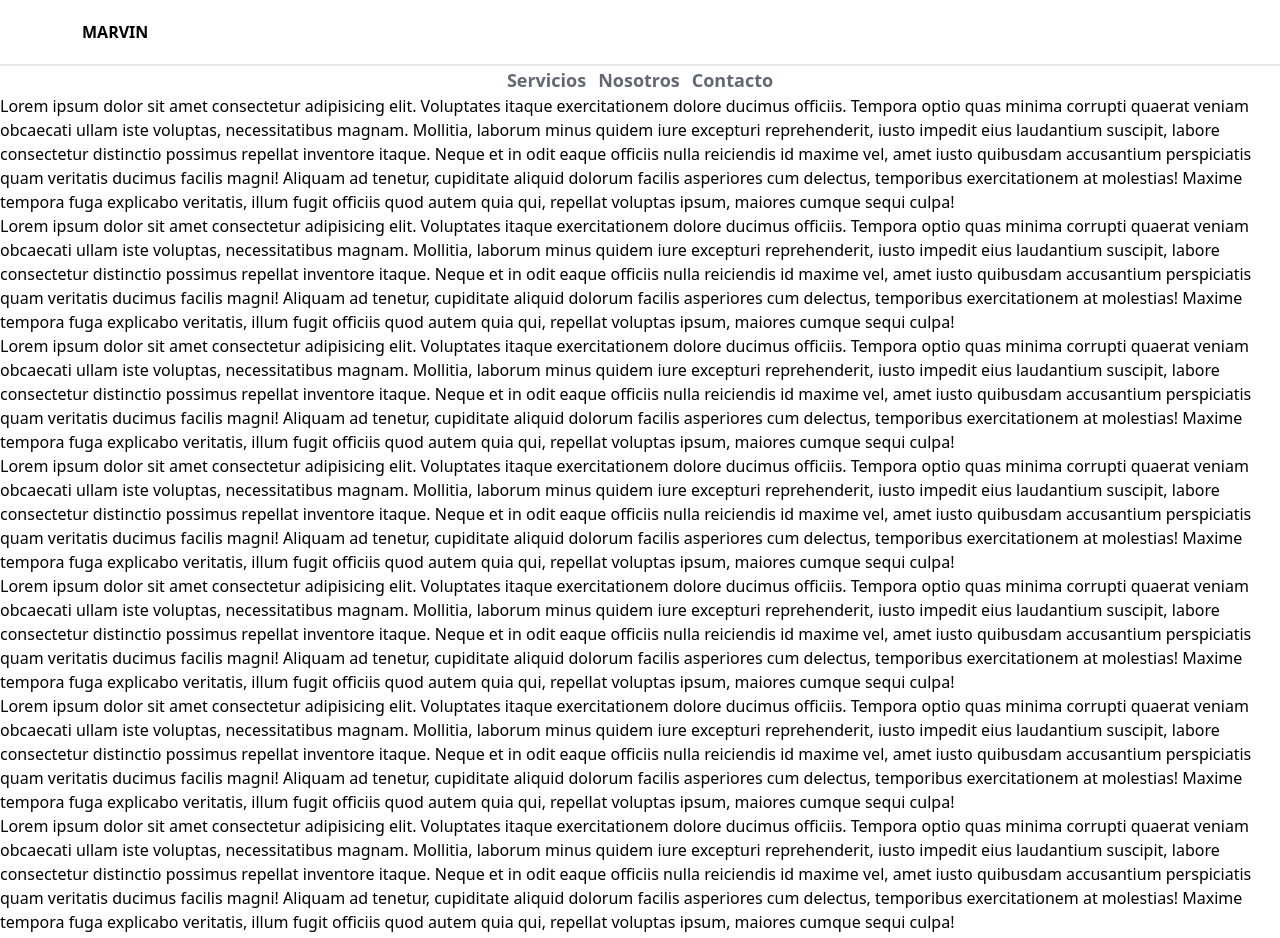
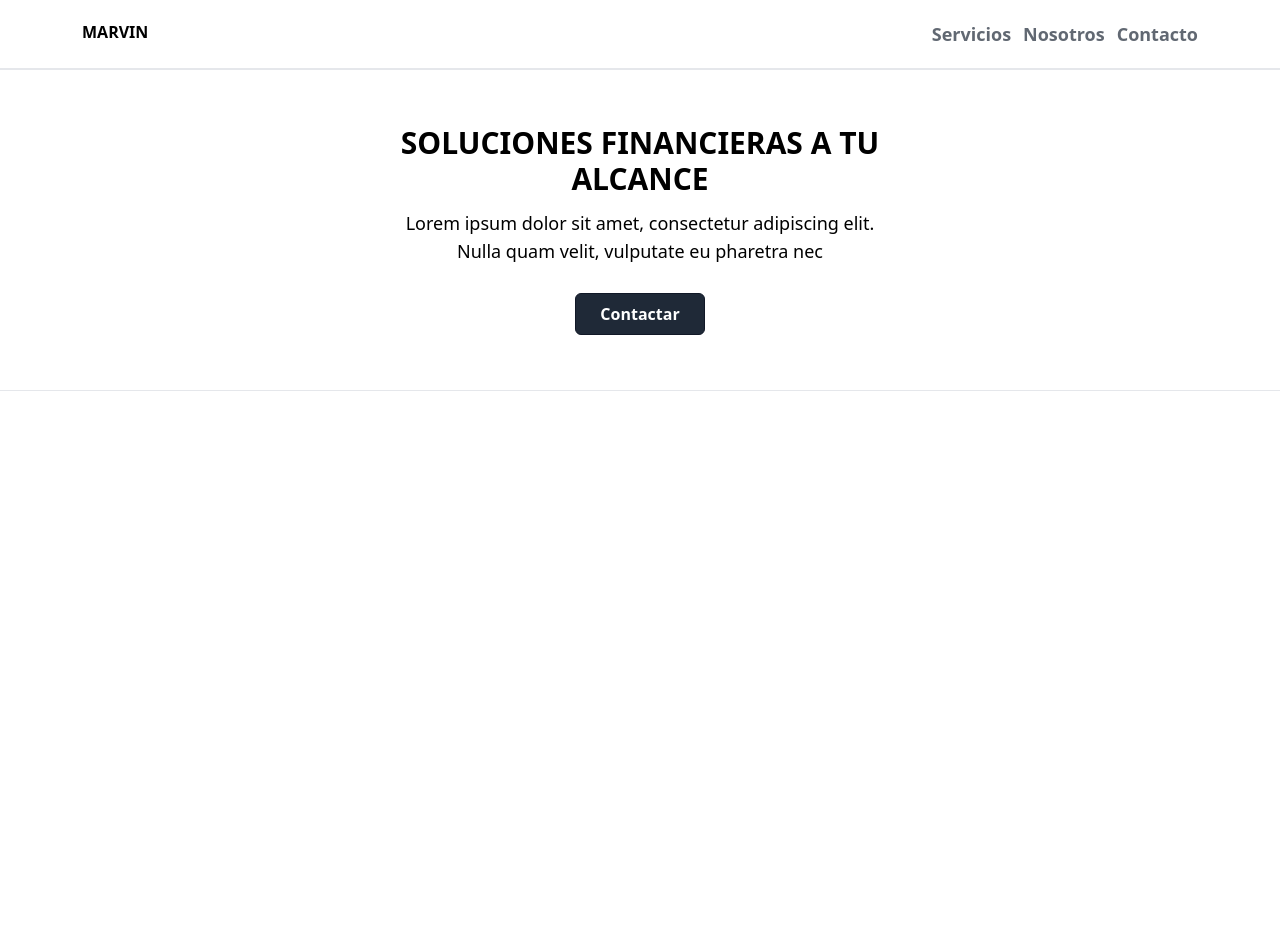
Before and after one commit to vspeed21/contabilidad-marvin, a React (Vite) app: page / in a window 1280 px wide. Shown: the top 938 px of the page. After the commit the page ends 800 px from the top, so only its background shows below. Built offline with nearby package versions, Linux system fonts and the light colour scheme.

Commit message:
create: hero component

```diff
--- a/src/App.tsx
+++ b/src/App.tsx
@@ -1,18 +1,12 @@
+import Hero from "./components/hero/Hero";
 import Header from "./layout/Header";
 
 function App() {
   return (
     <>
       <Header />
-      <p>Lorem ipsum dolor sit amet consectetur adipisicing elit. Voluptates itaque exercitationem dolore ducimus officiis. Tempora optio quas minima corrupti quaerat veniam obcaecati ullam iste voluptas, necessitatibus magnam. Mollitia, laborum minus quidem iure excepturi reprehenderit, iusto impedit eius laudantium suscipit, labore consectetur distinctio possimus repellat inventore itaque. Neque et in odit eaque officiis nulla reiciendis id maxime vel, amet iusto quibusdam accusantium perspiciatis quam veritatis ducimus facilis magni! Aliquam ad tenetur, cupiditate aliquid dolorum facilis asperiores cum delectus, temporibus exercitationem at molestias! Maxime tempora fuga explicabo veritatis, illum fugit officiis quod autem quia qui, repellat voluptas ipsum, maiores cumque sequi culpa!</p>
-      <p>Lorem ipsum dolor sit amet consectetur adipisicing elit. Voluptates itaque exercitationem dolore ducimus officiis. Tempora optio quas minima corrupti quaerat veniam obcaecati ullam iste voluptas, necessitatibus magnam. Mollitia, laborum minus quidem iure excepturi reprehenderit, iusto impedit eius laudantium suscipit, labore consectetur distinctio possimus repellat inventore itaque. Neque et in odit eaque officiis nulla reiciendis id maxime vel, amet iusto quibusdam accusantium perspiciatis quam veritatis ducimus facilis magni! Aliquam ad tenetur, cupiditate aliquid dolorum facilis asperiores cum delectus, temporibus exercitationem at molestias! Maxime tempora fuga explicabo veritatis, illum fugit officiis quod autem quia qui, repellat voluptas ipsum, maiores cumque sequi culpa!</p>
-      <p>Lorem ipsum dolor sit amet consectetur adipisicing elit. Voluptates itaque exercitationem dolore ducimus officiis. Tempora optio quas minima corrupti quaerat veniam obcaecati ullam iste voluptas, necessitatibus magnam. Mollitia, laborum minus quidem iure excepturi reprehenderit, iusto impedit eius laudantium suscipit, labore consectetur distinctio possimus repellat inventore itaque. Neque et in odit eaque officiis nulla reiciendis id maxime vel, amet iusto quibusdam accusantium perspiciatis quam veritatis ducimus facilis magni! Aliquam ad tenetur, cupiditate aliquid dolorum facilis asperiores cum delectus, temporibus exercitationem at molestias! Maxime tempora fuga explicabo veritatis, illum fugit officiis quod autem quia qui, repellat voluptas ipsum, maiores cumque sequi culpa!</p>
-      <p>Lorem ipsum dolor sit amet consectetur adipisicing elit. Voluptates itaque exercitationem dolore ducimus officiis. Tempora optio quas minima corrupti quaerat veniam obcaecati ullam iste voluptas, necessitatibus magnam. Mollitia, laborum minus quidem iure excepturi reprehenderit, iusto impedit eius laudantium suscipit, labore consectetur distinctio possimus repellat inventore itaque. Neque et in odit eaque officiis nulla reiciendis id maxime vel, amet iusto quibusdam accusantium perspiciatis quam veritatis ducimus facilis magni! Aliquam ad tenetur, cupiditate aliquid dolorum facilis asperiores cum delectus, temporibus exercitationem at molestias! Maxime tempora fuga explicabo veritatis, illum fugit officiis quod autem quia qui, repellat voluptas ipsum, maiores cumque sequi culpa!</p>
-      <p>Lorem ipsum dolor sit amet consectetur adipisicing elit. Voluptates itaque exercitationem dolore ducimus officiis. Tempora optio quas minima corrupti quaerat veniam obcaecati ullam iste voluptas, necessitatibus magnam. Mollitia, laborum minus quidem iure excepturi reprehenderit, iusto impedit eius laudantium suscipit, labore consectetur distinctio possimus repellat inventore itaque. Neque et in odit eaque officiis nulla reiciendis id maxime vel, amet iusto quibusdam accusantium perspiciatis quam veritatis ducimus facilis magni! Aliquam ad tenetur, cupiditate aliquid dolorum facilis asperiores cum delectus, temporibus exercitationem at molestias! Maxime tempora fuga explicabo veritatis, illum fugit officiis quod autem quia qui, repellat voluptas ipsum, maiores cumque sequi culpa!</p>
-      <p>Lorem ipsum dolor sit amet consectetur adipisicing elit. Voluptates itaque exercitationem dolore ducimus officiis. Tempora optio quas minima corrupti quaerat veniam obcaecati ullam iste voluptas, necessitatibus magnam. Mollitia, laborum minus quidem iure excepturi reprehenderit, iusto impedit eius laudantium suscipit, labore consectetur distinctio possimus repellat inventore itaque. Neque et in odit eaque officiis nulla reiciendis id maxime vel, amet iusto quibusdam accusantium perspiciatis quam veritatis ducimus facilis magni! Aliquam ad tenetur, cupiditate aliquid dolorum facilis asperiores cum delectus, temporibus exercitationem at molestias! Maxime tempora fuga explicabo veritatis, illum fugit officiis quod autem quia qui, repellat voluptas ipsum, maiores cumque sequi culpa!</p>
-      <p>Lorem ipsum dolor sit amet consectetur adipisicing elit. Voluptates itaque exercitationem dolore ducimus officiis. Tempora optio quas minima corrupti quaerat veniam obcaecati ullam iste voluptas, necessitatibus magnam. Mollitia, laborum minus quidem iure excepturi reprehenderit, iusto impedit eius laudantium suscipit, labore consectetur distinctio possimus repellat inventore itaque. Neque et in odit eaque officiis nulla reiciendis id maxime vel, amet iusto quibusdam accusantium perspiciatis quam veritatis ducimus facilis magni! Aliquam ad tenetur, cupiditate aliquid dolorum facilis asperiores cum delectus, temporibus exercitationem at molestias! Maxime tempora fuga explicabo veritatis, illum fugit officiis quod autem quia qui, repellat voluptas ipsum, maiores cumque sequi culpa!</p>
-      <p>Lorem ipsum dolor sit amet consectetur adipisicing elit. Voluptates itaque exercitationem dolore ducimus officiis. Tempora optio quas minima corrupti quaerat veniam obcaecati ullam iste voluptas, necessitatibus magnam. Mollitia, laborum minus quidem iure excepturi reprehenderit, iusto impedit eius laudantium suscipit, labore consectetur distinctio possimus repellat inventore itaque. Neque et in odit eaque officiis nulla reiciendis id maxime vel, amet iusto quibusdam accusantium perspiciatis quam veritatis ducimus facilis magni! Aliquam ad tenetur, cupiditate aliquid dolorum facilis asperiores cum delectus, temporibus exercitationem at molestias! Maxime tempora fuga explicabo veritatis, illum fugit officiis quod autem quia qui, repellat voluptas ipsum, maiores cumque sequi culpa!</p>
-      <p>Lorem ipsum dolor sit amet consectetur adipisicing elit. Voluptates itaque exercitationem dolore ducimus officiis. Tempora optio quas minima corrupti quaerat veniam obcaecati ullam iste voluptas, necessitatibus magnam. Mollitia, laborum minus quidem iure excepturi reprehenderit, iusto impedit eius laudantium suscipit, labore consectetur distinctio possimus repellat inventore itaque. Neque et in odit eaque officiis nulla reiciendis id maxime vel, amet iusto quibusdam accusantium perspiciatis quam veritatis ducimus facilis magni! Aliquam ad tenetur, cupiditate aliquid dolorum facilis asperiores cum delectus, temporibus exercitationem at molestias! Maxime tempora fuga explicabo veritatis, illum fugit officiis quod autem quia qui, repellat voluptas ipsum, maiores cumque sequi culpa!</p>
+      <Hero />
+      <hr />
     </>
   );
 }
--- /dev/null
+++ b/src/components/hero/Hero.tsx
@@ -0,0 +1,17 @@
+import { Button } from "../shared";
+
+function Hero() {
+  return (
+    <div className="flex flex-col gap-3 justify-center items-center h-[20rem] md:w-[32rem] md:mx-auto">
+      <h2 className="uppercase font-bold text-center text-2xl md:text-3xl">soluciones financieras a tu alcance</h2>
+      <p className="text-lg mx-2 text-center md:mx-auto">
+        Lorem ipsum dolor sit amet, consectetur adipiscing elit. Nulla quam velit, vulputate eu pharetra nec
+      </p>
+      <div className="mt-4">
+        <Button title="Contactar" />
+      </div>
+    </div>
+  )
+}
+
+export default Hero;
--- a/src/layout/Header.tsx
+++ b/src/layout/Header.tsx
@@ -30,9 +30,9 @@ function Header() {
         <div className="contenedor flex justify-between">
           <h2 className="uppercase font-bold">Marvin</h2>
           <p onClick={() => setIsOpen(!isOpen)} className="md:hidden">hamburger menu</p>
+          <Navegation isOpen={isOpen} setIsOpen={setIsOpen} />
         </div>
       </header>
-      <Navegation isOpen={isOpen} setIsOpen={setIsOpen} />
     </>
   )
 }
```
